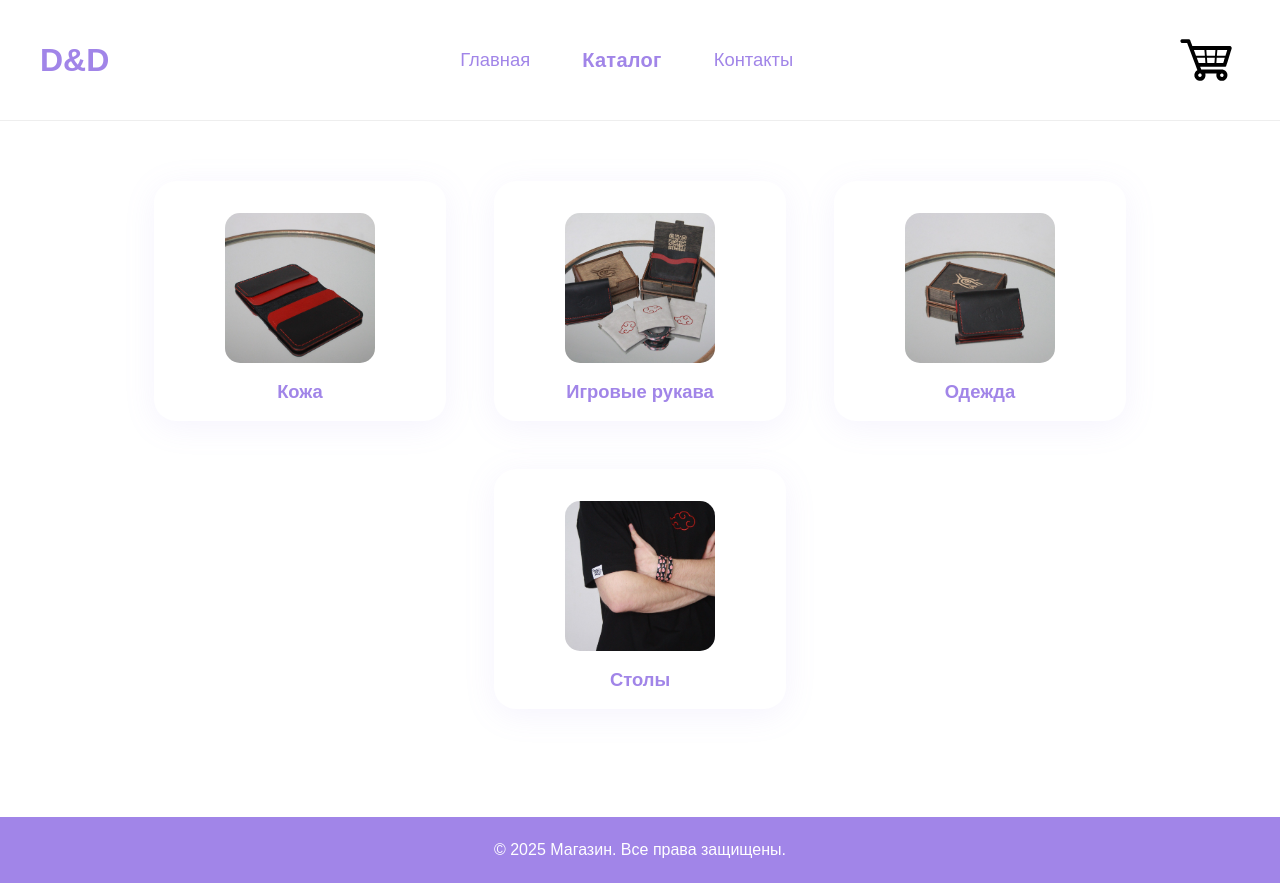
After one commit to KrutoyPony/dandd, a Django app: page /catalog/ in a window 1280 px wide. The commit adds this page. Run offline with Django 5.2, Linux system fonts and the light colour scheme.

Commit message:
Relise 3

```diff
--- /dev/null
+++ b/catalog/urls.py
@@ -0,0 +1,7 @@
+from django.urls import path
+from . import views
+
+urlpatterns = [
+    path('', views.catalog_home, name='catalog_home'),
+    path('<slug:section_slug>/', views.catalog_section, name='catalog_section'),
+]
--- a/catalog/views.py
+++ b/catalog/views.py
@@ -1,6 +1,24 @@
 from django.shortcuts import render
+from django.shortcuts import render, get_object_or_404
+
+SECTIONS = [
+    {"name": "Кожа", "slug": "koja", "image": "catalog/img/photo_1.png"},
+    {"name": "Игровые рукава", "slug": "rukava", "image": "catalog/img/photo_2.png"},
+    {"name": "Одежда", "slug": "odezhda", "image": "catalog/img/photo_3.png"},
+    {"name": "Столы", "slug": "stoly", "image": "catalog/img/photo_4.png"},
+]
 
 # Create your views here.
-def catalog(request):
+def catalog_home(request):
+    return render(request, "catalog/catalog_home.html", {"sections": SECTIONS})
 
-    return render(request, "main/catalog.html")
+def catalog_section(request, section_slug):
+    section = get_object_or_404(
+        {s["slug"]: s for s in SECTIONS}, section_slug
+    )
+    # Здесь подгрузи товары section, например, items = Item.objects.filter(section=section_slug)
+    items = []  # заменишь на свои товары
+    return render(request, "catalog/catalog_section.html", {
+        "section": section,
+        "items": items
+    })
--- /dev/null
+++ b/contacts/urls.py
@@ -0,0 +1,6 @@
+from django.urls import path
+from . import views
+
+urlpatterns = [
+    path('', views.contacts_home, name='contacts_home')
+]
--- a/contacts/views.py
+++ b/contacts/views.py
@@ -1,3 +1,6 @@
 from django.shortcuts import render
 
 # Create your views here.
+def contacts_home(request):
+
+    return render(request, "contacts/contacts.html")
--- /dev/null
+++ b/main/static/css/catalog_style.css
@@ -0,0 +1,42 @@
+.catalog-sections-grid {
+    display: flex;
+    gap: 48px;
+    flex-wrap: wrap;
+    justify-content: center;
+    margin-top: 60px;
+    margin-bottom: 60px;
+}
+.section-tile {
+    display: flex;
+    flex-direction: column;
+    align-items: center;
+    text-decoration: none;
+    background: #fff;
+    border-radius: 22px;
+    box-shadow: 0 6px 32px rgba(160,133,232,0.10);
+    padding: 32px 36px 18px 36px;
+    transition: box-shadow 0.18s, transform 0.19s;
+    color: #A185E8;
+    font-size: 1.13rem;
+    min-width: 220px;
+}
+.section-tile img {
+    width: 150px;
+    height: 150px;
+    object-fit: cover;
+    border-radius: 15px;
+    margin-bottom: 18px;
+    transition: transform 0.18s;
+}
+.section-tile:hover {
+    box-shadow: 0 14px 40px rgba(160,133,232,0.20);
+    transform: translateY(-6px) scale(1.04);
+}
+.section-tile:hover img {
+    transform: scale(1.08);
+}
+.section-tile span {
+    font-size: 1.15rem;
+    font-weight: 600;
+    color: #A185E8;
+}
--- a/main/static/css/style.css
+++ b/main/static/css/style.css
@@ -141,12 +141,11 @@ footer {
     display: flex;
     align-items: center;
     justify-content: center;
-    gap: 48px;
     background: #fff;
     min-height: 72px;
     position: relative;
-    border-bottom: 1px solid #eeecfa;
     padding: 0 24px;
+    gap: 24px;
 }
 
 .nav-list {
@@ -174,6 +173,7 @@ footer {
     transition: background 0.18s, color 0.18s;
     letter-spacing: 0.3px;
 }
+
 
 .nav-list > li > a:hover,
 .dropdown-btn:hover,
--- /dev/null
+++ b/main/templates/catalog/catalog_home.html
@@ -0,0 +1,14 @@
+{% extends "main/base.html" %}
+{% load static %}
+
+{% block content %}
+<link href="{% static 'css/catalog_style.css' %}" rel="stylesheet">
+<div class="catalog-sections-grid">
+  {% for section in sections %}
+    <a href="{% url 'catalog_section' section.slug %}" class="section-tile">
+      <img src="{% static section.image %}" alt="{{ section.name }}">
+      <span>{{ section.name }}</span>
+    </a>
+  {% endfor %}
+</div>
+{% endblock %}
--- /dev/null
+++ b/main/templates/contacts/contacts.html
@@ -0,0 +1,6 @@
+{% extends "main/base.html" %}
+{% load static %}
+
+{% block content %}
+<h1>Hello World</h1>
+{% endblock %}
--- a/main/templates/main/base.html
+++ b/main/templates/main/base.html
@@ -30,22 +30,23 @@
         <!-- Меню по центру -->
 
 
+
     <nav class="main-nav">
-        <ul class="nav-list">
-            <li><a href="#">Главная</a></li>
+        <a href="/" class="button_header">Главная</a>
+         <ul class="nav-list">
             <li class="dropdown">
-                <a href="#" class="dropdown-btn">Каталог</a>
-                <ul class="dropdown-menu">
-                    <li><a href="#">Кожа</a></li>
-                    <li><a href="#">Игровые рукава</a></li>
-                    <li><a href="#">Одежда</a></li>
-                    <li><a href="#">Столы</a></li>
-                </ul>
+             <a href="/catalog/" class="dropdown-btn">Каталог</a>
+            <ul class="dropdown-menu">
+                <li><a href="/catalog/koja/">Кожа</a></li>
+                <li><a href="/catalog/igrovie_rukova/">Игровые рукава</a></li>
+                <li><a href="/catalog/odejda/">Одежда</a></li>
+                <li><a href="/catalog/stoly/">Столы</a></li>
+            </ul>
             </li>
-            <li><a href="#">Контакты</a></li>
         </ul>
-        <a href="#" class="cart-icon"><img src="img/cart.svg" alt="Корзина" /></a>
+        <a href="/contacts/" class="button_header">Контакты</a>
     </nav>
+
 
         <!-- Корзина справа -->
         <a href="/cart/" style="
--- a/myshop/urls.py
+++ b/myshop/urls.py
@@ -24,9 +24,9 @@ from django.conf.urls.static import static as static_urls
 urlpatterns = [
     path('admin/', admin.site.urls),
     path('', include('main.urls')),            # ВАЖНО! Это подключает главную страницу /
-    # path('catalog/', include('catalog.urls')),
+    path('catalog/', include('catalog.urls')),
     # path('cart/', include('cart.urls')),
-    # path('contacts/', include('contacts.urls')),
+    path('contacts/', include('contacts.urls')),
     path(r'^favicon\.ico$', RedirectView.as_view(url=static('favicon.ico')))
 ] + static_urls(settings.STATIC_URL, document_root=settings.STATIC_ROOT)
 
```
Also changed, not shown: main/templates/catalog/catalog_section.html (added, +14 -0 lines), main/static/catalog/img/photo_1.png (added), main/static/catalog/img/photo_2.png (added), main/static/catalog/img/photo_3.png (added), main/static/catalog/img/photo_4.png (added).
